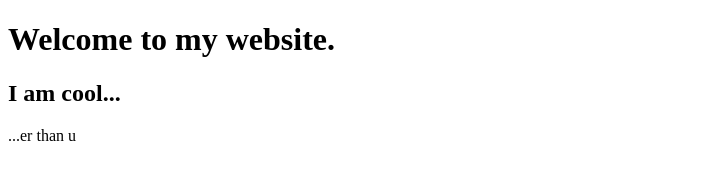
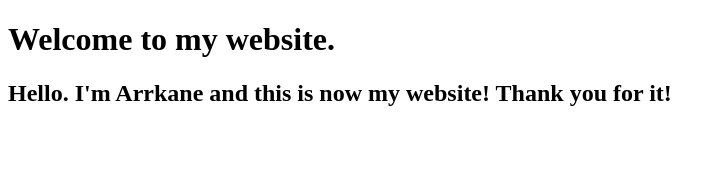
Before and after one commit to HapsHapsMhh/hapshapsmhh.github.io, a plain HTML site: page index.html in a window 1280 px wide. Shown: the whole page, without its empty margins (0-725 px from the left). Drawn offline with Linux system fonts and the light colour scheme.

Commit message:
Update index.html

```diff
--- a/index.html
+++ b/index.html
@@ -5,7 +5,6 @@
     </head>
     <body>
         <h1>Welcome to my website.</h1>
-        <h2>I am cool...</h2>
-        <p>...er than u</p>
+        <h2>Hello. I'm Arrkane and this is now my website! Thank you for it!</h2>
     </body>
 </html>
```
